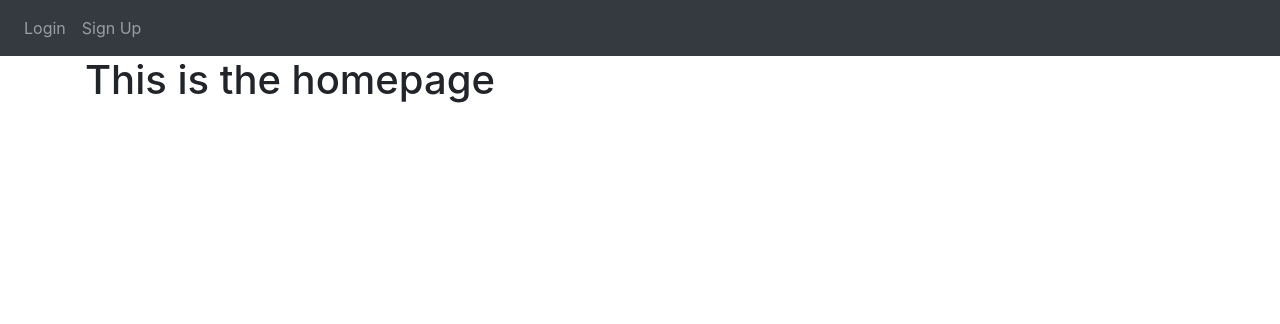
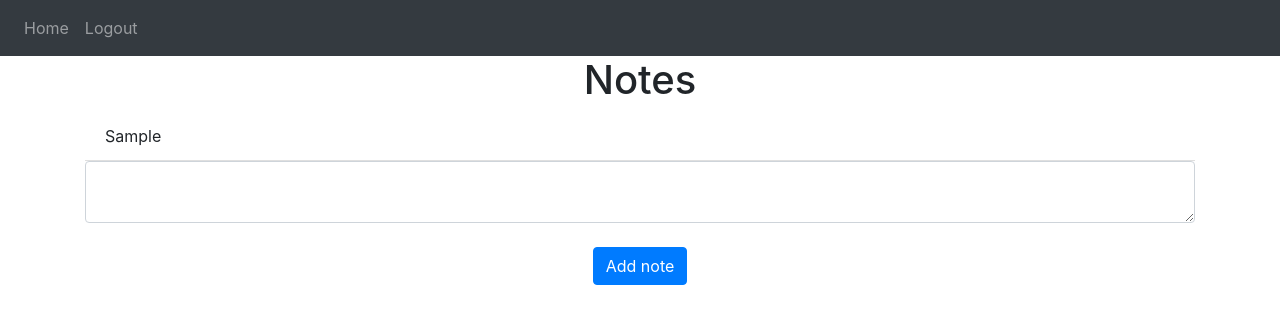
Before and after one commit to kysal/flask-tutorial, a Flask app: template website/templates/home.html in a window 1280 px wide. Shown: the top 324 px of the page. Run offline with Flask 2, Linux system fonts and the light colour scheme; the template is opened without the code that fills it: values that come from a table or form of the project are taken from there, others are empty; tables that the repository leaves empty hold one stand-in row (values such as "Sample post"); some libraries are stand-ins or nearby versions.

Commit message:
Changes home page display to notes

```diff
--- a/website/auth.py
+++ b/website/auth.py
@@ -23,7 +23,7 @@ def login():
         else:
             flash('Email doesnt exist', category='error')
 
-    return render_template("login.html", text="Testing", boolean=True)
+    return render_template("login.html", text="Testing", user=current_user)
 
 @auth.route('/logout')
 @login_required
@@ -57,6 +57,6 @@ def sign_up():
 
             flash('Account created', category='success')
 
-            return redirect(url_for("views.home"))
+            return redirect(url_for("views.home"), user=current_user)
 
     return render_template("signup.html")
--- a/website/templates/home.html
+++ b/website/templates/home.html
@@ -1,5 +1,20 @@
 {% extends "base.html" %} {% block title %}Home{% endblock %}
 
 {% block content %}
-<h1>This is the homepage</h1>
+<h1 align="center">Notes</h1>
+<ul class="list-group list-group-flush" id="notes">
+    {% for note in user.notes %}
+    <li class="list-group-item">{{ note.data }}</li>
+    {% endfor %}
+</ul>
+
+
+<form method="POST">
+    <textarea name="note" id="note" class="form-control"></textarea>
+    <br>
+    <div align="center">
+        <button type="submit" class="btn btn-primary">Add note</button>
+    </div>
+</form>
+
 {% endblock %}
```
